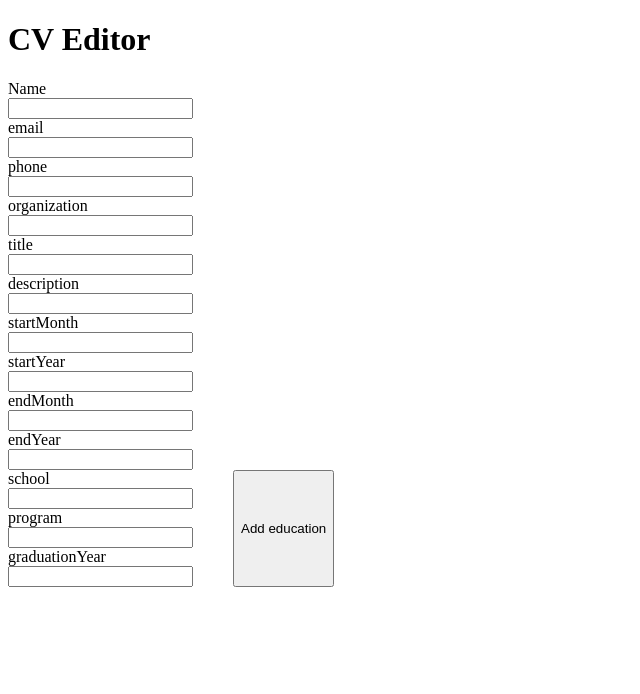
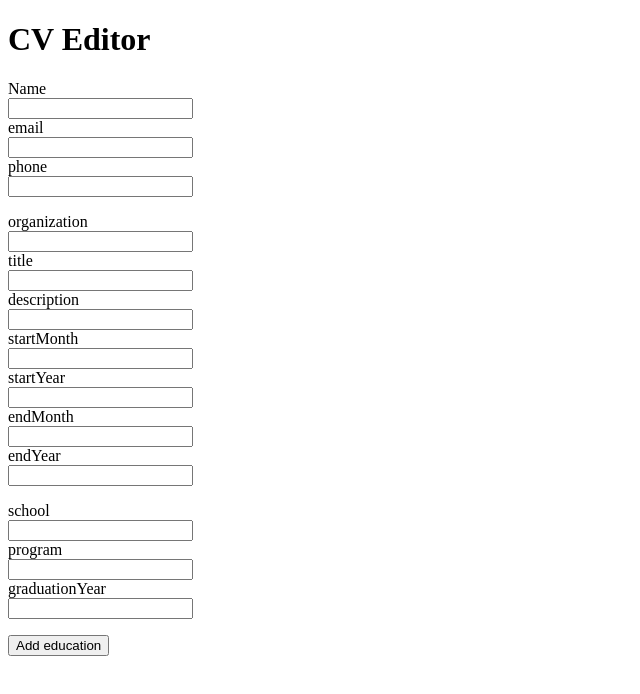
Before and after one commit to amirobinsonmuto/cv-project, a React (Create React App) app: page / in a window 1280 px wide. Shown: the top 694 px of the page, without its empty margins (0-640 px from the left). Built offline with nearby package versions, Linux system fonts and the light colour scheme.

Commit message:
Delete temporary styling

```diff
--- a/src/styles/app.css
+++ b/src/styles/app.css
@@ -1,9 +1,3 @@
 input {
   display: block;
 }
-
-/* Styling while development */
-section {
-  display: flex;
-  gap: 20px;
-}
```
